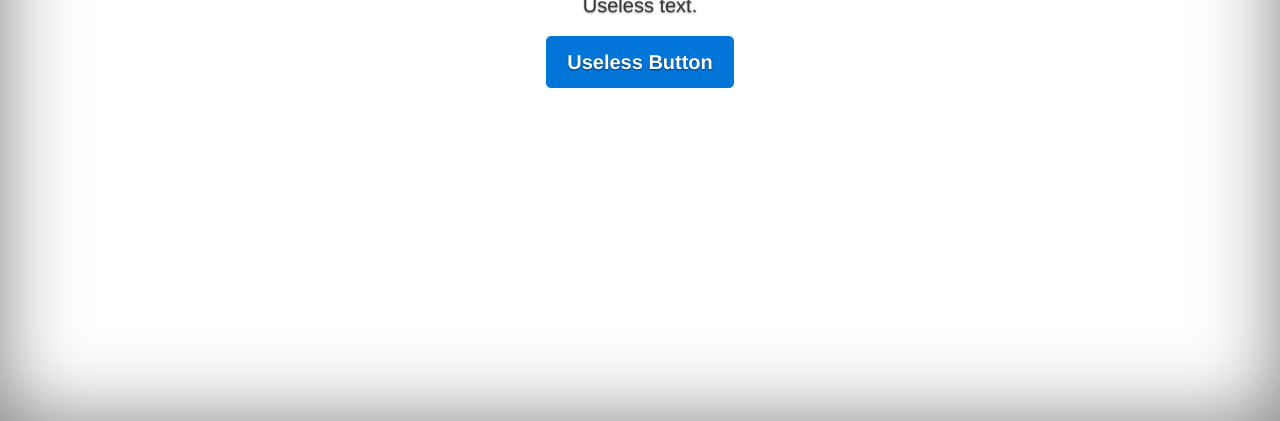
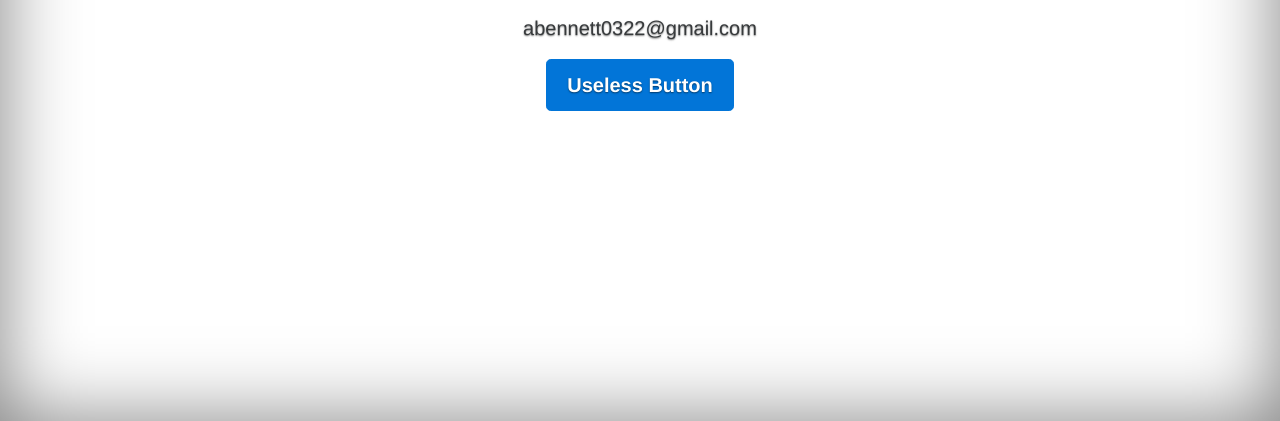
Before and after one commit to acmutsa/lets-git-it-on, a website: page src/index.html in a window 1280 px wide. Shown: the part 379-800 px from the top of the page. Drawn offline with nearby package versions, Linux system fonts and the light colour scheme.

Commit message:
added email header

```diff
--- a/src/index.html
+++ b/src/index.html
@@ -36,7 +36,7 @@
                     <div class="inner cover">
                         <h1 class="cover-heading">I <3 Git</h1>
                         <p class="lead">Useless text.</p>
-                        <p class="lead">
+                        <p class="lead">abennett0322@gmail.com</p>
                             <a href="#" class="btn btn-lg btn-primary">Useless Button</a>
                         </p>
 
```
